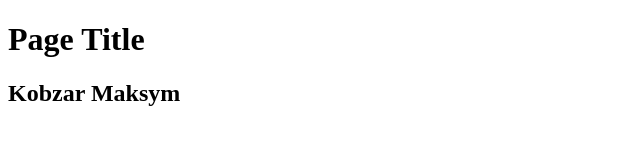
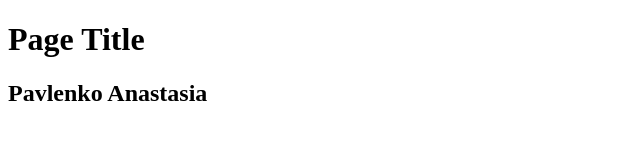
Before and after one commit to PavlenkoAnastasiia/git, a website: page index.html in a window 1280 px wide. Shown: the whole page, without its empty margins (0-640 px from the left). Drawn offline with Linux system fonts and the light colour scheme.

Commit message:
Update index.html

```diff
--- a/index.html
+++ b/index.html
@@ -9,7 +9,7 @@
 
 <body>
    <h1>Page Title</h1>
-   <h2>Kobzar Maksym</h2>
+   <h2>Pavlenko Anastasia</h2>
 </body>
 
 
```
